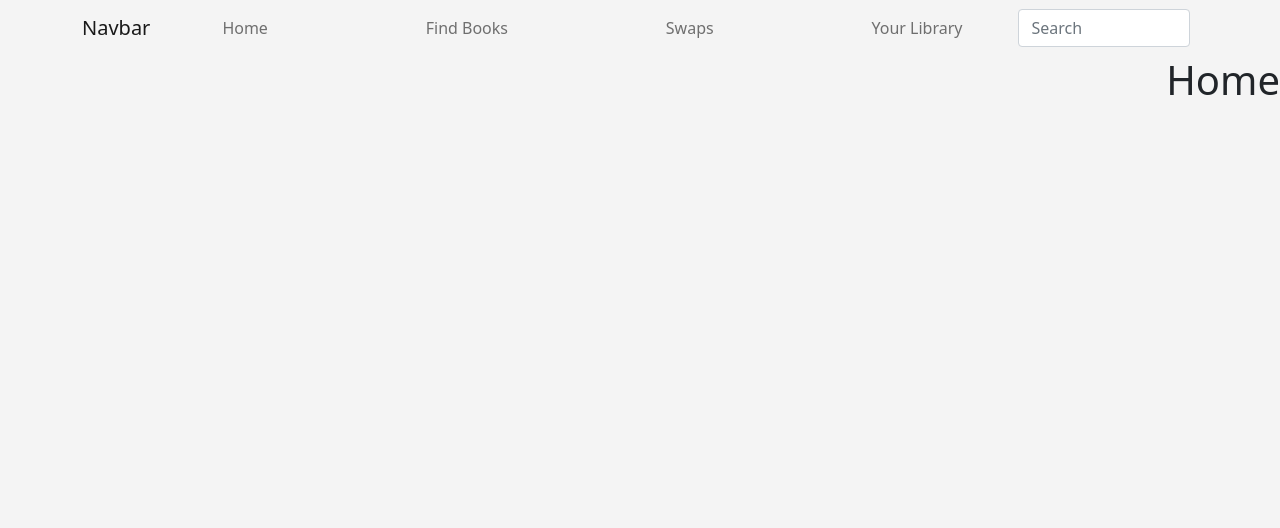
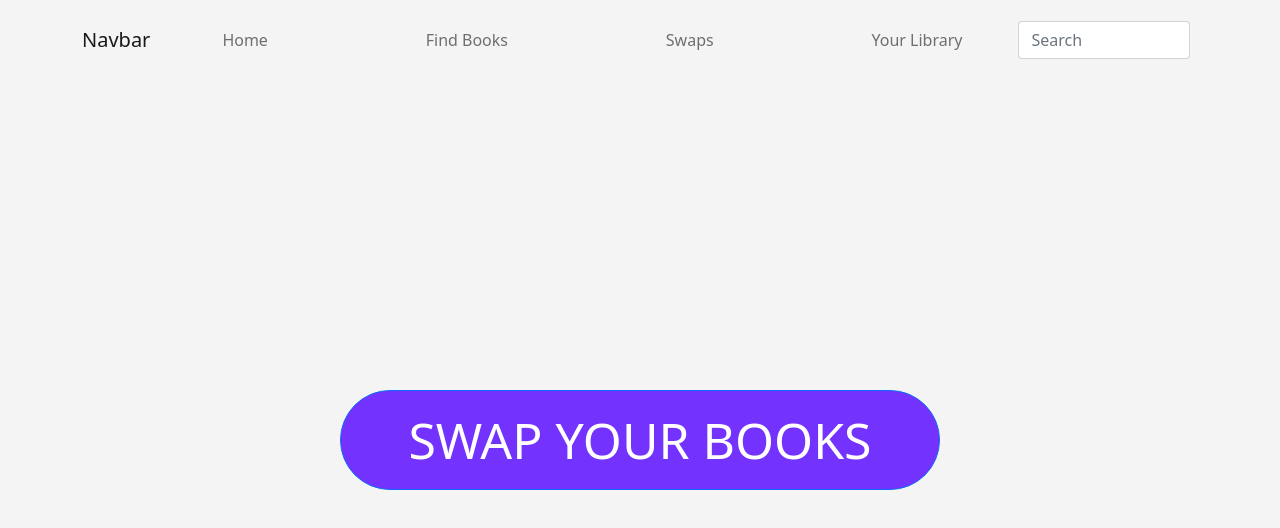
Before and after one commit to luizaawwolf/book_swapper, a React (Create React App) app in the folder book-swapper/: page / in a window 1280 px wide. Shown: the top 528 px of the page. Built offline with nearby package versions, Linux system fonts and the light colour scheme.

Commit message:
added button to swap books

```diff
--- a/book-swapper/package.json
+++ b/book-swapper/package.json
@@ -7,6 +7,7 @@
     "@testing-library/react": "^12.1.2",
     "@testing-library/user-event": "^13.5.0",
     "bootstrap": "^5.1.3",
+    "mdb-react-ui-kit": "^2.2.0",
     "react": "^17.0.2",
     "react-bootstrap": "^2.0.4",
     "react-dom": "^17.0.2",
--- a/book-swapper/public/index.html
+++ b/book-swapper/public/index.html
@@ -3,6 +3,8 @@
   <head>
     <meta charset="utf-8" />
     <link rel="icon" href="%PUBLIC_URL%/favicon.ico" />
+    <link href="https://use.fontawesome.com/releases/v5.15.1/css/all.css" rel="stylesheet" />
+    <link href="https://fonts.googleapis.com/css?family=Roboto:300,400,500,700&display=swap" rel="stylesheet" />
     <meta name="viewport" content="width=device-width, initial-scale=1" />
     <meta name="theme-color" content="#000000" />
     <meta
--- /dev/null
+++ b/book-swapper/src/components/Navigation/index.css
@@ -0,0 +1,4 @@
+.navbar {
+    background: #F4F4F4;
+    height: 10vh;
+}
--- a/book-swapper/src/components/Navigation/index.js
+++ b/book-swapper/src/components/Navigation/index.js
@@ -6,6 +6,7 @@ import {
  Form,
  FormControl
 } from "react-bootstrap";
+import './index.css';
 
 const Navigation = () => {
  const [modalShow, setModalShow] = useState(false);
--- /dev/null
+++ b/book-swapper/src/components/SwapBooksButton/index.css
@@ -0,0 +1,24 @@
+#swap_button {
+    background: #7432FF;
+    border-radius: 100px;
+    width: 600px;
+    height: 100px;
+    text-align: center;
+    color: #FFFFFF;
+    font-size: 50px;
+
+}
+
+#container-button{
+    display: 'flex';
+    align-items: 'center';
+    justify-content: 'center';
+    overflow: auto;
+}
+
+.centered {
+    height: 90vh; /* Magic here */
+    display: flex;
+    justify-content: center;
+    align-items: center;
+  }
--- /dev/null
+++ b/book-swapper/src/components/SwapBooksButton/index.js
@@ -0,0 +1,19 @@
+import React, { useState } from "react";
+import {
+    Button, Container
+} from "react-bootstrap";
+import './index.css';
+
+const SwapBooksButton = () => {
+ const [modalShow, setModalShow] = useState(false);
+
+ return (
+    <>
+    <Container id="container-button" className="centered" fluid>
+        <Button id="swap_button">SWAP YOUR BOOKS</Button>{' '}
+    </Container>
+
+  </>
+ );
+};
+export default SwapBooksButton;
--- a/book-swapper/src/index.css
+++ b/book-swapper/src/index.css
@@ -1,7 +1,3 @@
 .App {
     background: #F4F4F4;
 }
-
-.navbar {
-    background: #F4F4F4;
-}
--- a/book-swapper/src/pages/home.js
+++ b/book-swapper/src/pages/home.js
@@ -1,16 +1,14 @@
 import React from 'react';
+import SwapBooksButton from '../components/SwapBooksButton';
 
 const Home = () => {
   return (
     <div
       style={{
-        display: 'flex',
-        justifyContent: 'Right',
-        alignItems: 'Right',
         height: '100vh'
       }}
     >
-      <h1>Home</h1>
+      <SwapBooksButton></SwapBooksButton>
     </div>
   );
 };
```
Also changed, not shown: 1 other file (tests, documents, lock files or other folders).
